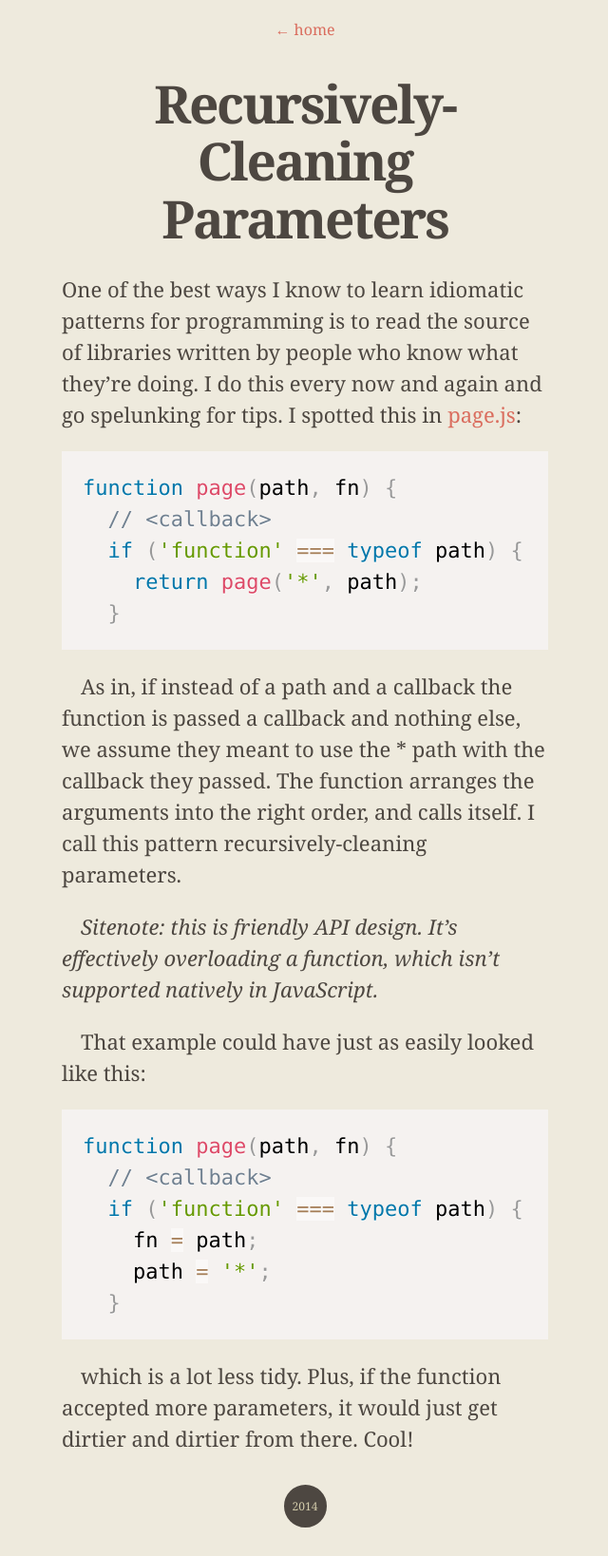
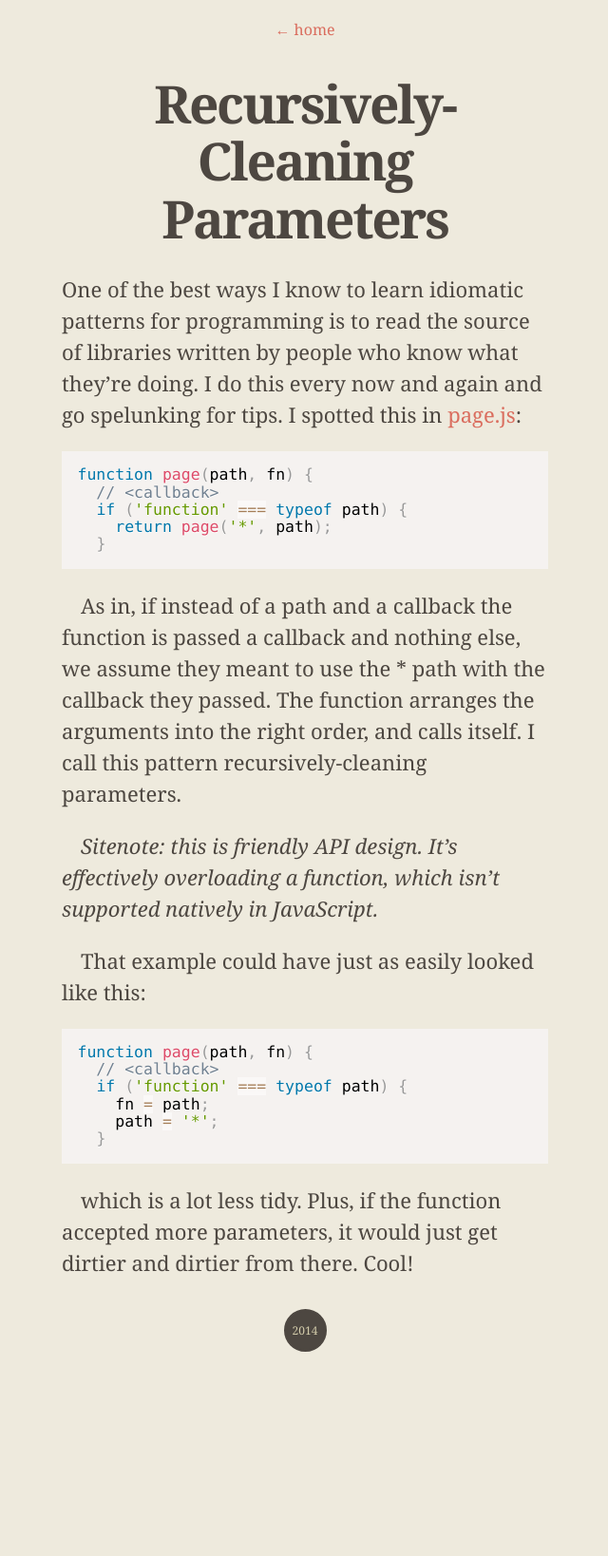
Before and after one commit to gggritso/site, a Jekyll site: the page built from _posts/2015-01-03-recursively-cleaning-parameters.md, in a window 1280 px wide. Shown: the whole page at 95% size, without its empty margins (319-959 px from the left). Built offline with Jekyll 4.4.1, drawn with Linux system fonts in a browser that asks for light colours; after the commit the page ends 1453 px from its top, so only the background shows below that.

Commit message:
fix: Reduce font size for code snippets.

```diff
--- a/css/main.css
+++ b/css/main.css
@@ -24,6 +24,11 @@ blockquote > p {
 
 p {
 	text-indent: 20px;
+}
+
+pre {
+	font-size: 0.75em;
+	line-height: 1.1em;
 }
 
 .page-content > p {
```
